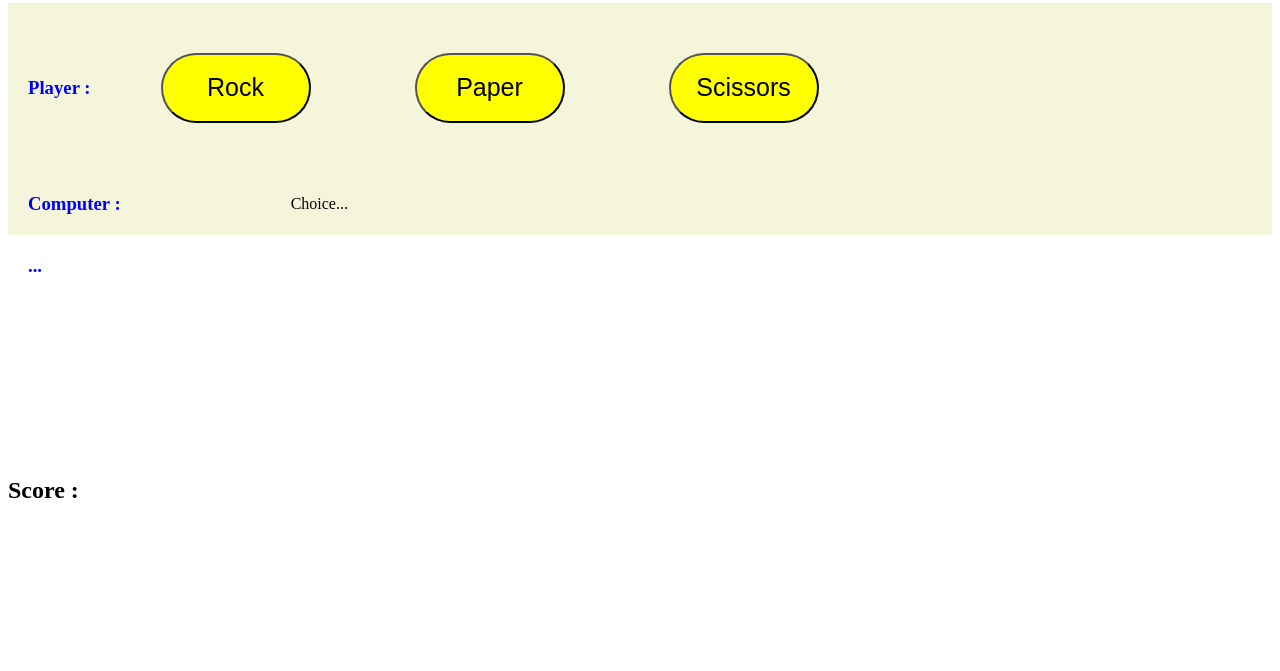
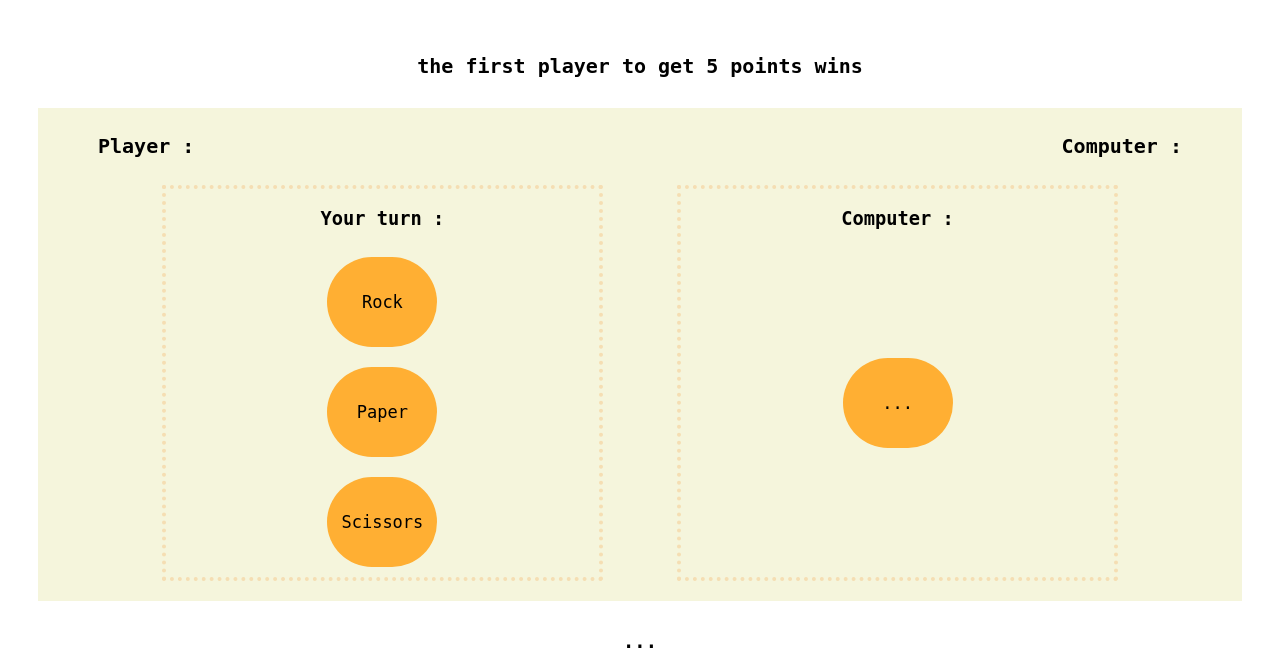
Before and after one commit to fabibot/RockPaperScissors, a plain HTML site: page rock-paper-scissors.html in a window 1280 px wide. Shown: the part 171-842 px from the top of the page. Before the commit the page ends 800 px from the top, so only its background shows below. Drawn offline with Linux system fonts and the light colour scheme.

Commit message:
made the game prettier

```diff
--- a/main.js
+++ b/main.js
@@ -3,28 +3,26 @@ const paperButton = document.querySelector("#paperButton");
 const scissorsButton = document.querySelector("#scissorsButton");
 let scoreTracker = [0, 0];
 
-let round = 0;
-const roundConter = document.querySelector('#roundConter');
+
 
 let playerChoice;
 rockButton.addEventListener("click", () => {
     playerChoice = "rock";
     scoreTracker =  gestionScore(scoreTracker, playRound(playerChoice));
-    roundConter.textContent = "Round " + ++round;
 
 });
 
 paperButton.addEventListener("click", () => {
     playerChoice = "paper";
     scoreTracker =  gestionScore(scoreTracker, playRound(playerChoice));
-    roundConter.textContent = "Round " + ++round;
+
 
 });
 
 scissorsButton.addEventListener("click", () => {
     playerChoice = "scissors";
     scoreTracker =  gestionScore(scoreTracker, playRound(playerChoice));
-    roundConter.textContent = "Round " + ++round;
+
 
 });
 
@@ -79,8 +77,9 @@ function playRound (playerSelection){
     return addScoreTracker;
 }
 
+const computerScore = document.querySelector('#computerScore');
+const playerScore = document.querySelector('#playerScore');
 
-const DOMscoreTracker = document.querySelector('#scoreTracker');
 const backcolor = document.querySelector('body');
 function gestionScore (currentScore, scoreToAdd){
     let newScore = currentScore;
@@ -88,7 +87,8 @@ function gestionScore (currentScore, scoreToAdd){
     newScore[0] = currentScore[0] + scoreToAdd[0];
     newScore[1] = currentScore[1] + scoreToAdd[1];
     console.log(newScore);
-    DOMscoreTracker.textContent = "SCORE =>>>> Player : " + newScore[0] + " Computer : " + newScore[1];
+    playerScore.textContent = " Player : " + newScore[0];
+    computerScore.textContent = "Computer : " + newScore[1];
     if(newScore[0] == 5){
         backcolor.style.backgroundColor = "green";
         backcolor.textContent = "YOU WIN !!!!";
--- a/rock-paper-scissors.html
+++ b/rock-paper-scissors.html
@@ -12,34 +12,42 @@
 
     </head>
     <body>
+        <div class="centered">
             <h1> Rock Paper Scissors !</h1>
-
-
-
-
+        </div>
         <div>
-            <h2>let's start the game. The winner will be the best of five.</h2>
+            <h2>the first player to get 5 points wins</h2>
         </div>
-        <h2 id="roundConter"> Round 0</h2>
-        <div style="background-color: beige;">
-            <div style=" display: flex; align-items: center; ">
-                <h3> Player :</h3>
-                <div>
+        <div class = "beigeDiv">
+            <div class = "scoreDiv">
+                <h2 id = "playerScore" > Player : </h2>
+                <h2 id = "computerScore"> Computer : </h2>
+            </div>
+            <div class="centered playersDiv computerWidth">
+                <div class="grow">
+                    <h3> Your turn :</h3>
+                    <div class="buttonStyle">
                         <button id="rockButton">Rock</button>
                         <button id="paperButton">Paper</button>
                         <button id="scissorsButton">Scissors</button>
                     </div>
                 </div>
 
-            <div style = "display: flex; align-items: center;">
+                <div class="grow">
                     <h3>Computer : </h3>
-                <p id="computerChoice" style="margin-left: 150px;"> Choice...</p>
+                    <div class="centered" style="height: 80%;">
+                        <button>
+                            <h4 id="computerChoice">...</h4>
+                        </button>
+                    </div>
+
+                </div>
             </div>
         </div>
 
 
         <h3 id="roundResult"> ... </h3>
-        <h2 id="scoreTracker" style='margin-top:  200px'> Score : </h2>
+
 
 
 
--- a/style.css
+++ b/style.css
@@ -1,14 +1,78 @@
-button {
-    background-color: yellow;
-    margin : 50px;
-    width : 150px;
-    height: 70px;
-    border-radius: 60px;
-    font-size: 25px;
+
+h1, h2, h3, h4, button {
+    font-family: DejaVu Sans Mono, monospace;
+    color : black;
 
 }
 
-h3{
-    margin : 20px;
-    color : blue;
+
+
+h1, h2, h3, h4 {
+    text-align: center;
 }
+
+
+h1 {
+    font-size: 80px;
+}
+
+h2 {
+    font-size: 20px;
+}
+
+h4{
+    font-size: 17px;
+    font-weight: 400;
+}
+
+.centered {
+    display: flex;
+    justify-content: center;
+    align-items: center;
+}
+
+.beigeDiv {
+    background-color: beige;
+    padding : 10px 60px;
+    margin: 30px;
+}
+
+.scoreDiv{
+    display: flex;
+    justify-content: space-between;
+}
+
+.playersDiv {
+    justify-content: space-evenly;
+    align-items: stretch;
+}
+
+.computerDiv{
+    width: max-content;
+}
+
+.grow {
+    margin: 10px;
+    width: 40%;
+    border :  4px dotted ;
+    border-color: wheat;
+}
+
+.buttonStyle{
+
+    display: flex;
+    flex-direction: column;
+    justify-content: space-around;
+    align-items: center;
+}
+
+button {
+    background-color: #FFAF33;
+    margin : 10px;
+    width : 110px;
+    height: 90px;
+    border-radius: 60px;
+    border: 0px;
+    font-size: 17px;
+
+}
```
Lines whose indentation alone changed are shown as unchanged.
